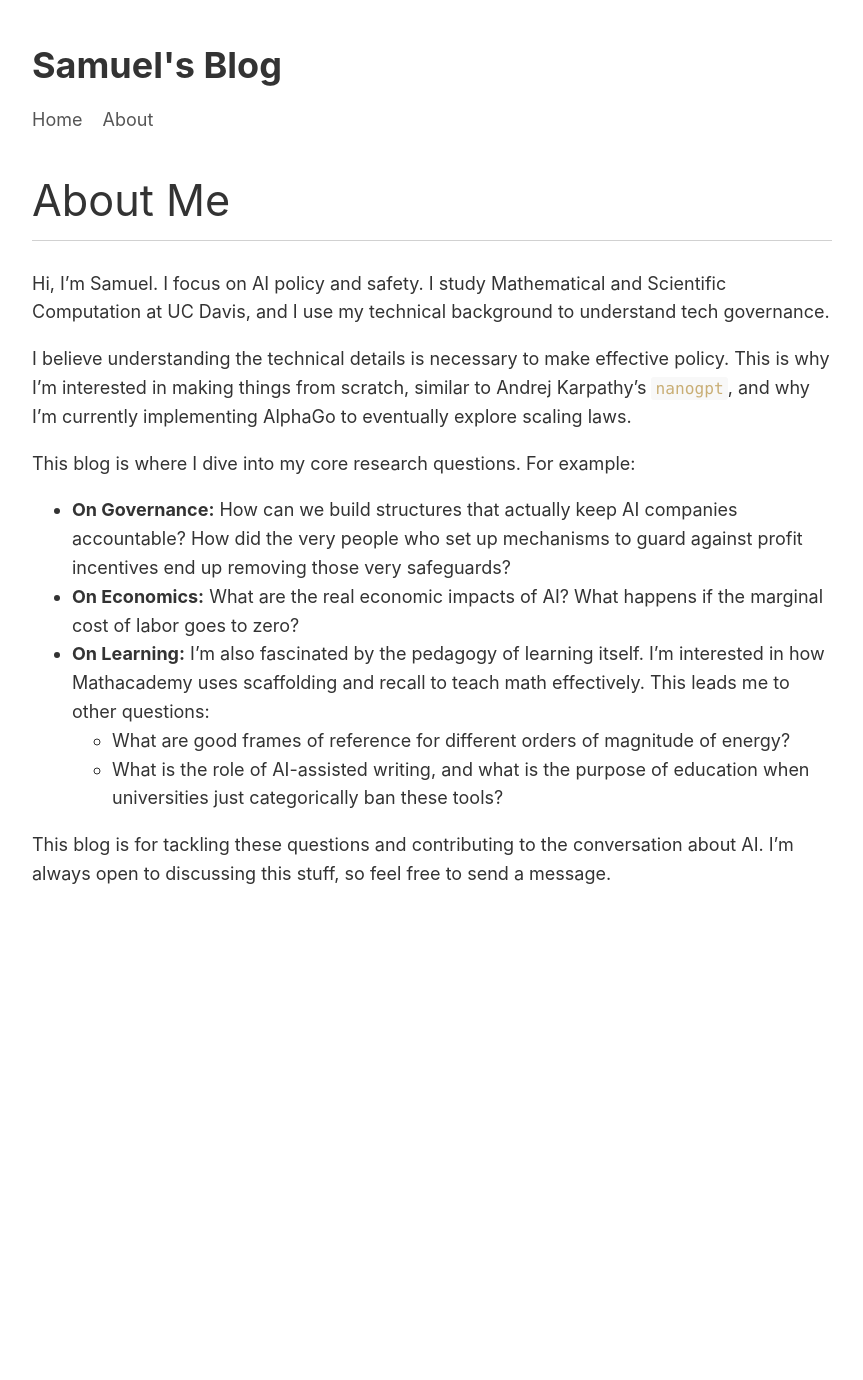
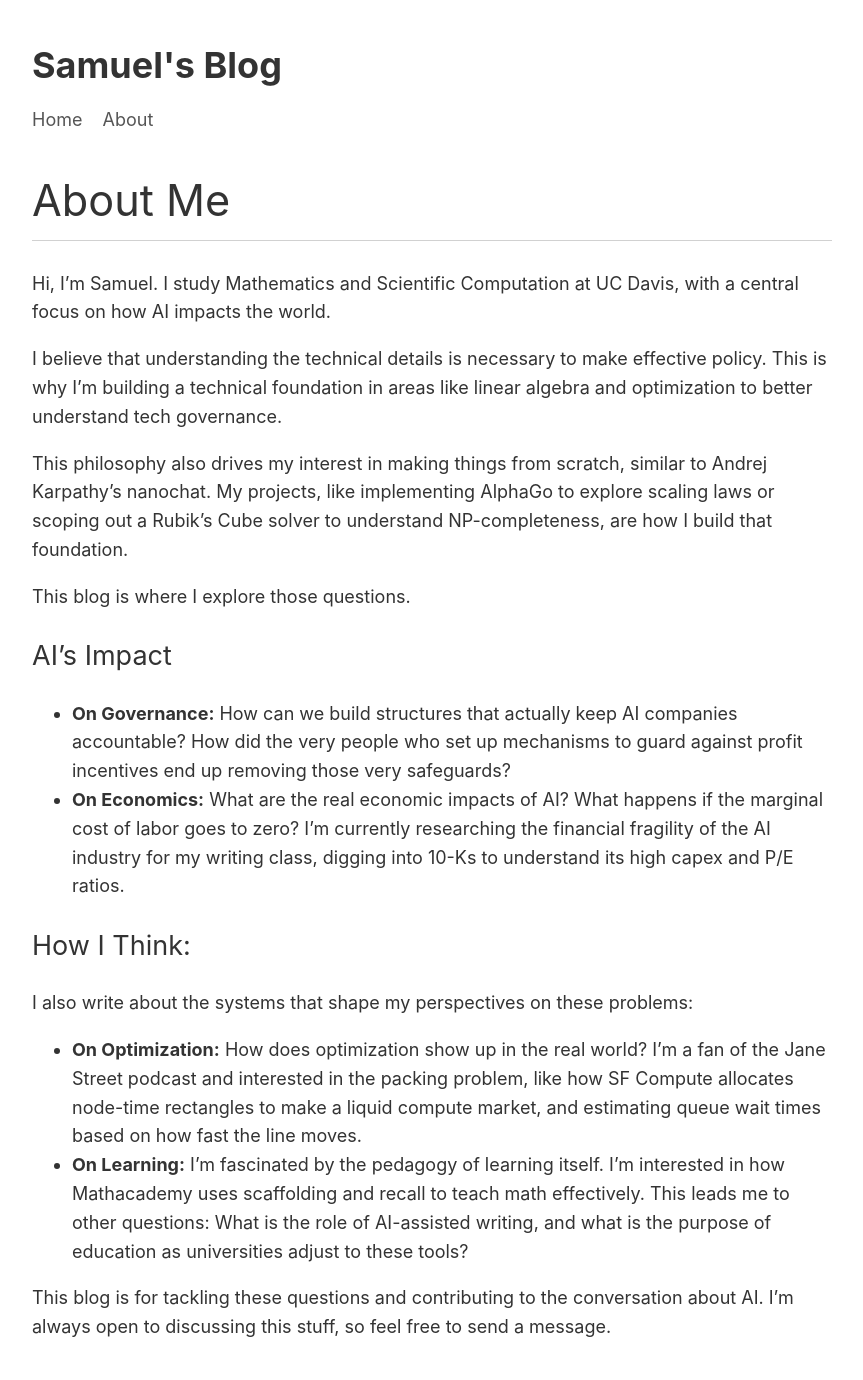
Before and after one commit to sacchen/sacchen.github.io, a Jekyll site: the page built from about.md, in a window 1280 px wide. Shown: the whole page, without its empty margins (208-1071 px from the left). Built offline with Jekyll 4.4.1, drawn with Linux system fonts in a browser that asks for light colours; before the commit the page ends 927 px from its top, so only the background shows below that.

Commit message:
Add interests to About page

```diff
--- a/about.md
+++ b/about.md
@@ -6,15 +6,23 @@ permalink: /about/
 
 # About Me
 
-Hi, I'm Samuel. I focus on AI policy and safety. I study Mathematical and Scientific Computation at UC Davis, and I use my technical background to understand tech governance.
+Hi, I'm Samuel. I study Mathematics and Scientific Computation at UC Davis, with a central focus on how AI impacts the world.
 
-I believe understanding the technical details is necessary to make effective policy. This is why I'm interested in making things from scratch, similar to Andrej Karpathy's `nanogpt`, and why I'm currently implementing AlphaGo to eventually explore scaling laws.
+I believe that understanding the technical details is necessary to make effective policy. This is why I'm building a technical foundation in areas like linear algebra and optimization to better understand tech governance.
 
-This blog is where I dive into my core research questions. For example:
+This philosophy also drives my interest in making things from scratch, similar to Andrej Karpathy's nanochat. My projects, like implementing AlphaGo to explore scaling laws or scoping out a Rubik's Cube solver to understand NP-completeness, are how I build that foundation.
+
+This blog is where I explore those questions.
+
+## AI's Impact
+
 - **On Governance:** How can we build structures that actually keep AI companies accountable? How did the very people who set up mechanisms to guard against profit incentives end up removing those very safeguards?
-- **On Economics:** What are the real economic impacts of AI? What happens if the marginal cost of labor goes to zero?
-- **On Learning:** I'm also fascinated by the pedagogy of learning itself. I'm interested in how Mathacademy uses scaffolding and recall to teach math effectively. This leads me to other questions:
-    - What are good frames of reference for different orders of magnitude of energy?
-    - What is the role of AI-assisted writing, and what is the purpose of education when universities just categorically ban these tools?
+- **On Economics:** What are the real economic impacts of AI? What happens if the marginal cost of labor goes to zero? I'm currently researching the financial fragility of the AI industry for my writing class, digging into 10-Ks to understand its high capex and P/E ratios.
+
+## How I Think:
+
+I also write about the systems that shape my perspectives on these problems:
+- **On Optimization:** How does optimization show up in the real world? I'm a fan of the Jane Street podcast and interested in the packing problem, like how SF Compute allocates node-time rectangles to make a liquid compute market, and estimating queue wait times based on how fast the line moves.
+- **On Learning:** I'm fascinated by the pedagogy of learning itself. I'm interested in how Mathacademy uses scaffolding and recall to teach math effectively. This leads me to other questions: What is the role of AI-assisted writing, and what is the purpose of education as universities adjust to these tools?
 
 This blog is for tackling these questions and contributing to the conversation about AI. I'm always open to discussing this stuff, so feel free to send a message.
```
